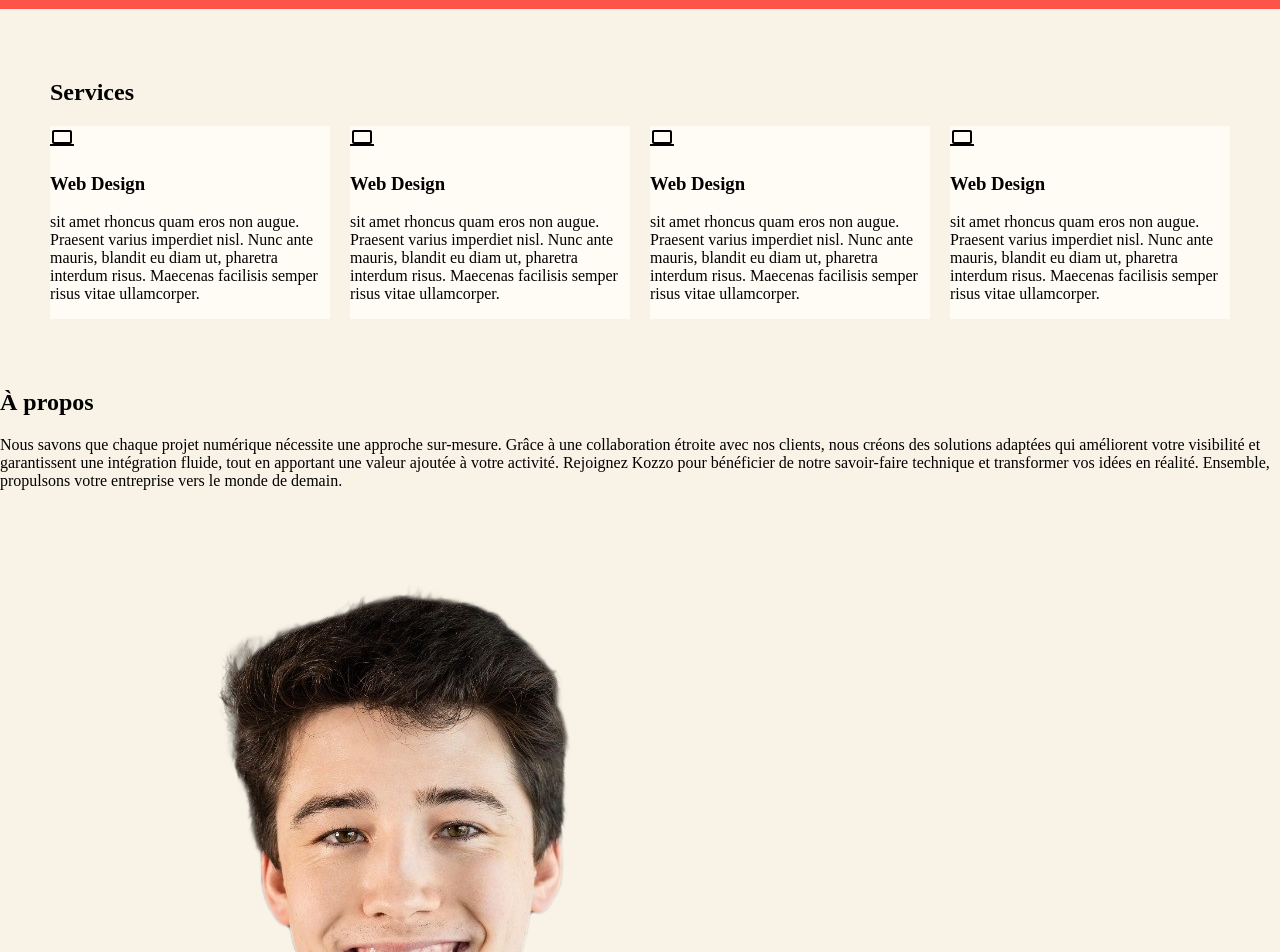
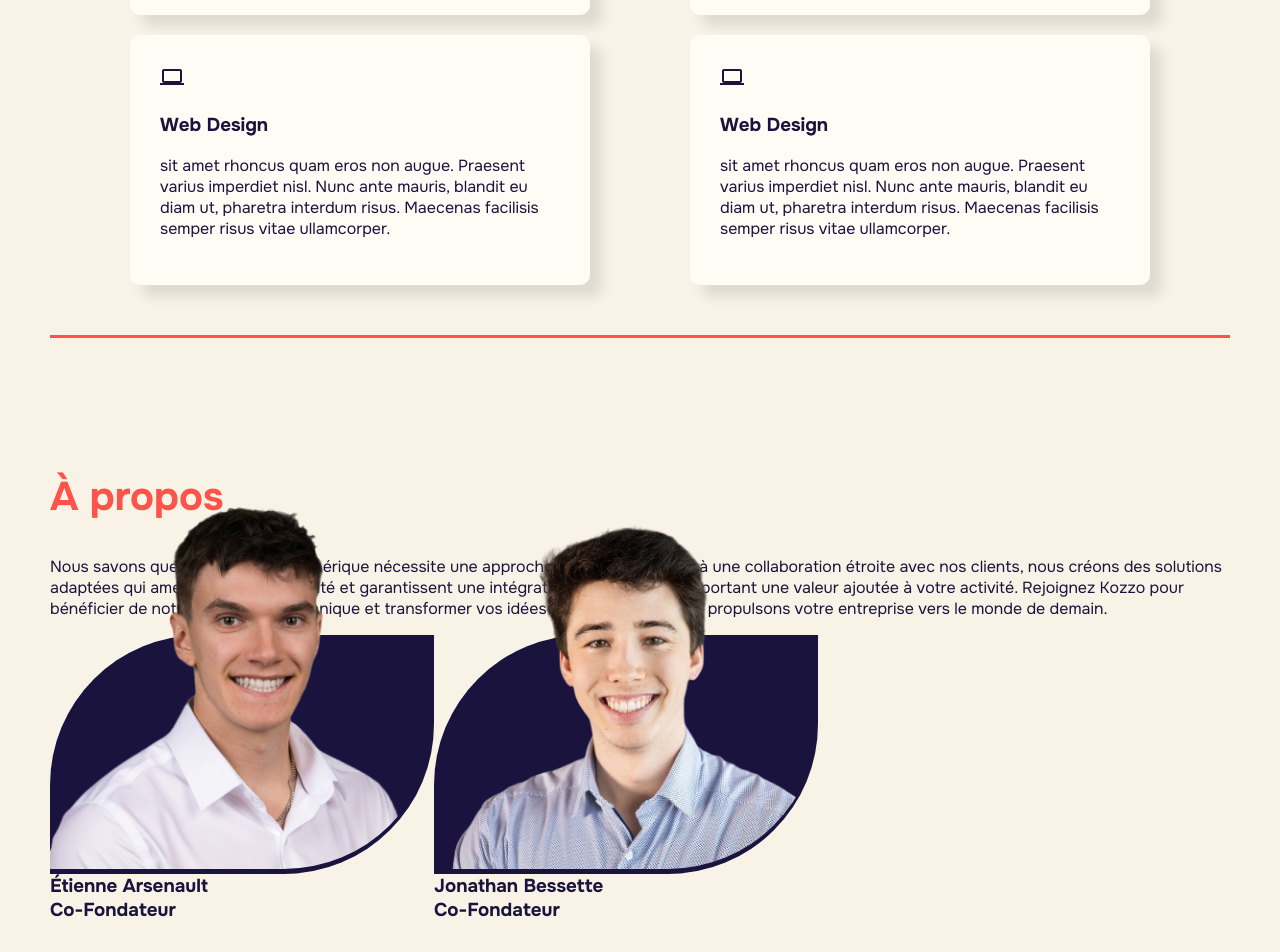
Before and after one commit to kozzo-solutions/kozzo-website, a React (Create React App) app: page / in a window 1280 px wide. Shown: the part 1160-2112 px from the top of the page. Built offline with nearby package versions, Linux system fonts and the light colour scheme.

Commit message:
css for services and about us in progress

```diff
--- a/src/App.css
+++ b/src/App.css
@@ -8,6 +8,17 @@
     --design-blue: #19133e;
 
     --font-family: 'Onest';
+
+    --sections-padding: 50px;
+    --card-padding: 30px;
+
+    --border-end-of-section: solid 3px var(--design-orange);
+}
+
+h2 {
+    font-size: 40px;
+    color: var(--design-orange);
+    font-family: var(--font-family);
 }
 
 body{
@@ -23,7 +34,6 @@ body{
 }
 
 .header img {
-    width: 100%;
     max-width: 1137px;
     max-height: 141px;
 }
@@ -62,6 +72,8 @@ body{
     color: var(--design-cream);
     align-items: center;
     justify-content: space-between;
+    padding: var(--sections-padding);
+    height: clamp(400px, 40vw, 600px);
 }
 
 .top-section .project-button {
@@ -69,26 +81,75 @@ body{
     color: var(--design-cream);
 }
 
+.top-section-left-content {
+}
+
+.top-section img{
+    width: auto;
+    height: clamp(400px, 40vw, 600px);
+}
+
 /* End of TopSection CSS */
 
 /* Services and ServiceCard CSS*/
 .services-section{
-    padding: 50px;
+    padding: var(--sections-padding);
 }
 .service-cards {
     display: flex;
     justify-content: space-evenly;
     gap: 20px;
+    padding-bottom: 50px;
+    border-bottom: var(--border-end-of-section);
+    flex-wrap: wrap;
+    overflow: hidden;
 }
 
 .service-cards .service-card {
-
+    padding: var(--card-padding);
     background-color: #FFFCF5;
+    font-family: var(--font-family);
+    color: var(--design-blue);
+    box-shadow: 12px 12px 12px rgba(0, 0, 0, 0.1);
+    border-radius: 10px;
+    min-width: 200px;
+    max-width: 400px;
 }
 /* End of Services and ServiceCard CSS */
 
 /* AboutUs CSS */
+.about-us-section {
+    font-family: var(--font-family);
+    padding: var(--sections-padding);
+    color: var(--design-blue);
+    display: flex;
+}
 
+.about-us-section .about-us-left-content {}
+
+.about-us-section .team-cards {
+    display: flex;
+}
+
+.about-us-section .member-card h3{
+    margin: 0px;
+}
+
+.about-us-section .member-card img {
+    width: clamp(200px, 30vw, 400px);
+    height: auto;
+    border-top-left-radius: 150px;
+    border-bottom-right-radius: 150px;
+    margin-top: -150px;
+}
+
+.about-us-section .member-card .member-image-background {
+    width: clamp(200px, 30vw, 400px);
+    height: auto - 5px;
+    border-top-left-radius: 150px;
+    border-bottom-right-radius: 150px;
+    background-color: var(--design-blue);
+}
 /* End of AboutUs CSS */
 
 /* Footer CSS */
--- a/src/components/about-us.js
+++ b/src/components/about-us.js
@@ -1,18 +1,21 @@
 import React from "react";
 import jonathanPicture from '../images/jonathan.png';
 import etiennePicture from '../images/etienne.png';
+import MemberCard from "./member-card";
 
 const AboutUs = () => (
     <div className="about-us-section">
-        <h2>À propos</h2>
-        <p>
-            Nous savons que chaque projet numérique nécessite une approche sur-mesure. Grâce à une collaboration étroite avec nos clients, nous créons des solutions adaptées qui améliorent votre visibilité et garantissent une intégration fluide, tout en apportant une valeur ajoutée à votre activité.
+        <div className="about-us-left-content">
+            <h2>À propos</h2>
+            <p>
+                Nous savons que chaque projet numérique nécessite une approche sur-mesure. Grâce à une collaboration étroite avec nos clients, nous créons des solutions adaptées qui améliorent votre visibilité et garantissent une intégration fluide, tout en apportant une valeur ajoutée à votre activité.
 
-            Rejoignez Kozzo pour bénéficier de notre savoir-faire technique et transformer vos idées en réalité. Ensemble, propulsons votre entreprise vers le monde de demain.
-        </p>
-        <div className="team-pictures">
-            <img src={jonathanPicture} alt="jonathan"/>
-            <img src={etiennePicture} alt="etienne"/>
+                Rejoignez Kozzo pour bénéficier de notre savoir-faire technique et transformer vos idées en réalité. Ensemble, propulsons votre entreprise vers le monde de demain.
+            </p>
+            <div className="team-cards">
+                <MemberCard name='Étienne Arsenault' role='Co-Fondateur' picture={etiennePicture}/>
+                <MemberCard name='Jonathan Bessette' role='Co-Fondateur' picture={jonathanPicture}/>
+            </div>
         </div>
     </div>
 )
--- /dev/null
+++ b/src/components/member-card.js
@@ -0,0 +1,13 @@
+import React from "react";
+
+const MemberCard = (props) => (
+    <div className="member-card">
+        <div className="member-image-background">
+            <img src={props.picture} alt={`${props.name}`}/>
+        </div>
+        <h3>{props.name}</h3>
+        <h3>{props.role}</h3>
+    </div>
+)
+
+export default MemberCard
```
Also changed, not shown: src/images/etienne.png.
